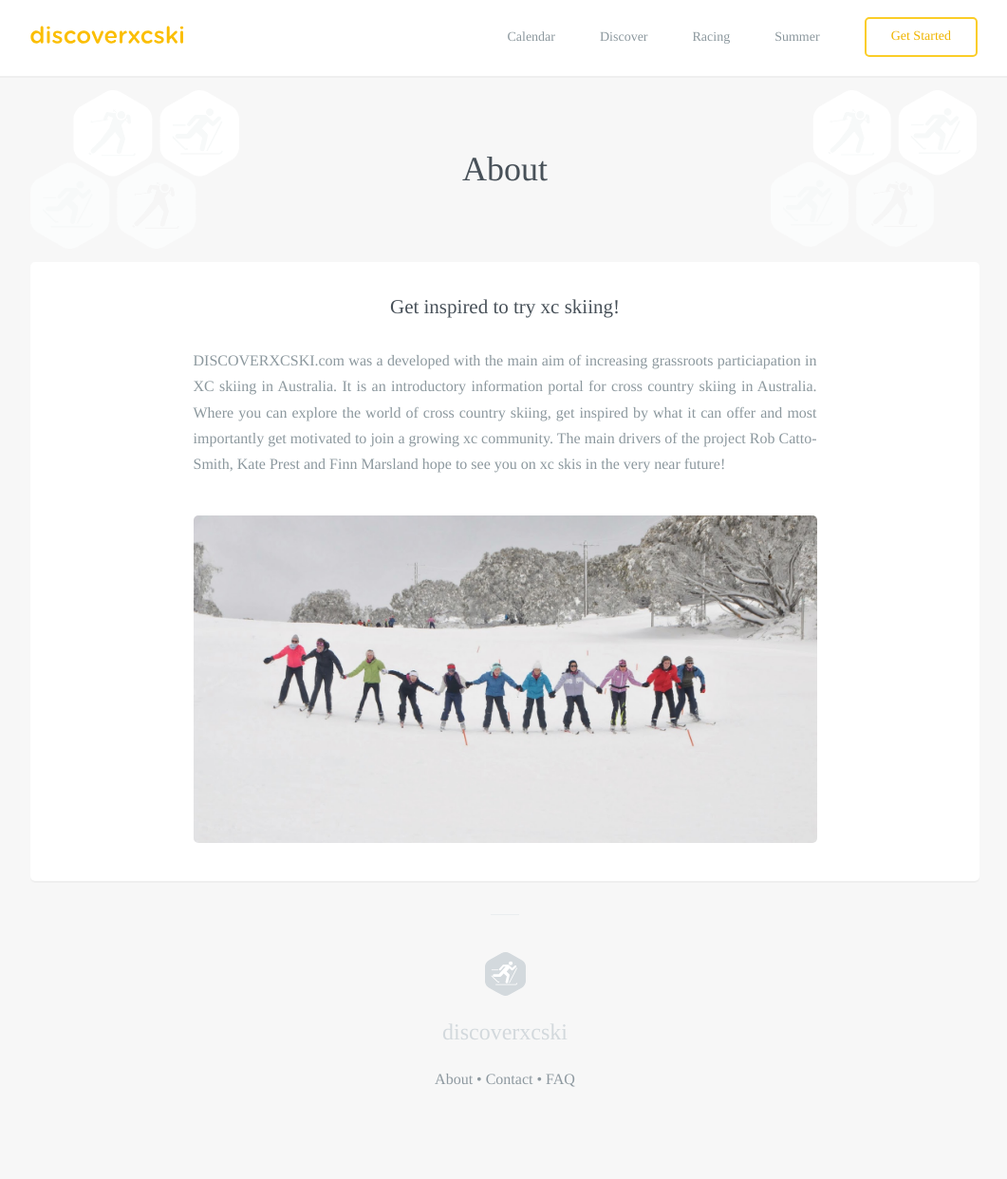
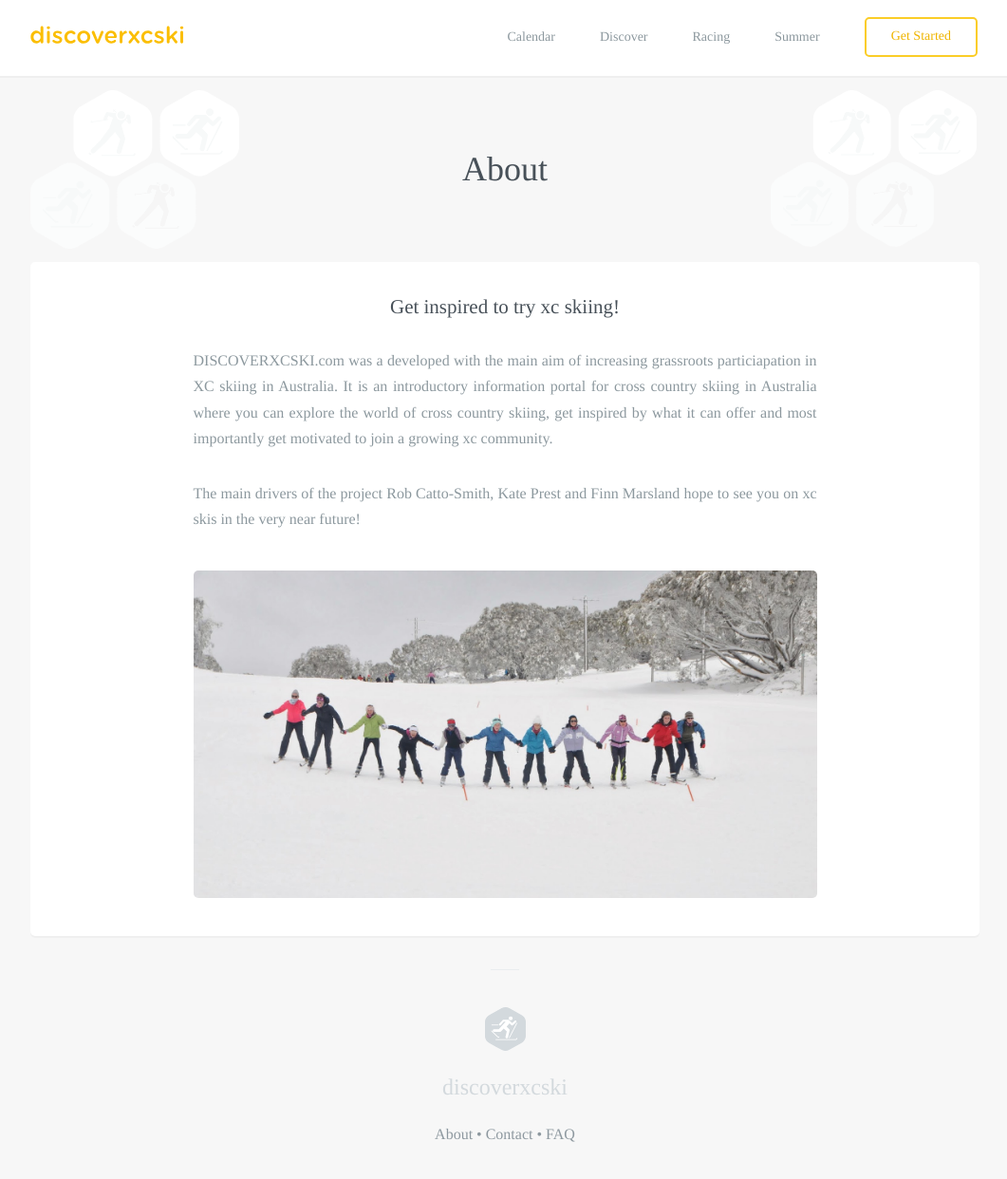
Before and after one commit to robcatto/robcatto.github.io, a Jekyll site: the page built from about/index.html, in a window 1280 px wide and 1259 px high. Shown: the top 1242 px of the window at 95% size, without its empty margins (108-1169 px from the left). Built offline with Jekyll 4.4.1, drawn with Linux system fonts in a browser that asks for light colours; some web fonts are replaced; Markdown is read by kramdown in place of the engine named in the settings.

Commit message:
Update index.html

```diff
--- a/about/index.html
+++ b/about/index.html
@@ -34,7 +34,8 @@ layout: default
         <div id="content1">
         <section class="mobile_section" style="padding-bottom: 40px;">
                 <h3 class="heading__aligned--page" style="text-align: center;">Get inspired to try xc skiing!</h3>
-                <p class="left__aligned--p"> DISCOVERXCSKI.com was a developed with the main aim of increasing grassroots particiapation in XC skiing in Australia.  It is an introductory information portal for cross country skiing in Australia. Where you can explore the world of cross country skiing, get inspired by what it can offer and most importantly get motivated to join a growing xc community. The main drivers of the project Rob Catto-Smith, Kate Prest and Finn Marsland hope to see you on xc skis in the very near future!
+                <p class="left__aligned--p"> DISCOVERXCSKI.com was a developed with the main aim of increasing grassroots particiapation in XC skiing in Australia.  It is an introductory information portal for cross country skiing in Australia where you can explore the world of cross country skiing, get inspired by what it can offer and most importantly get motivated to join a growing xc community.
+               <p class="left__aligned--p">The main drivers of the project Rob Catto-Smith, Kate Prest and Finn Marsland hope to see you on xc skis in the very near future!
                 </p>
                 <div class="one">
                 <div class="onelarge centered" style="
```
